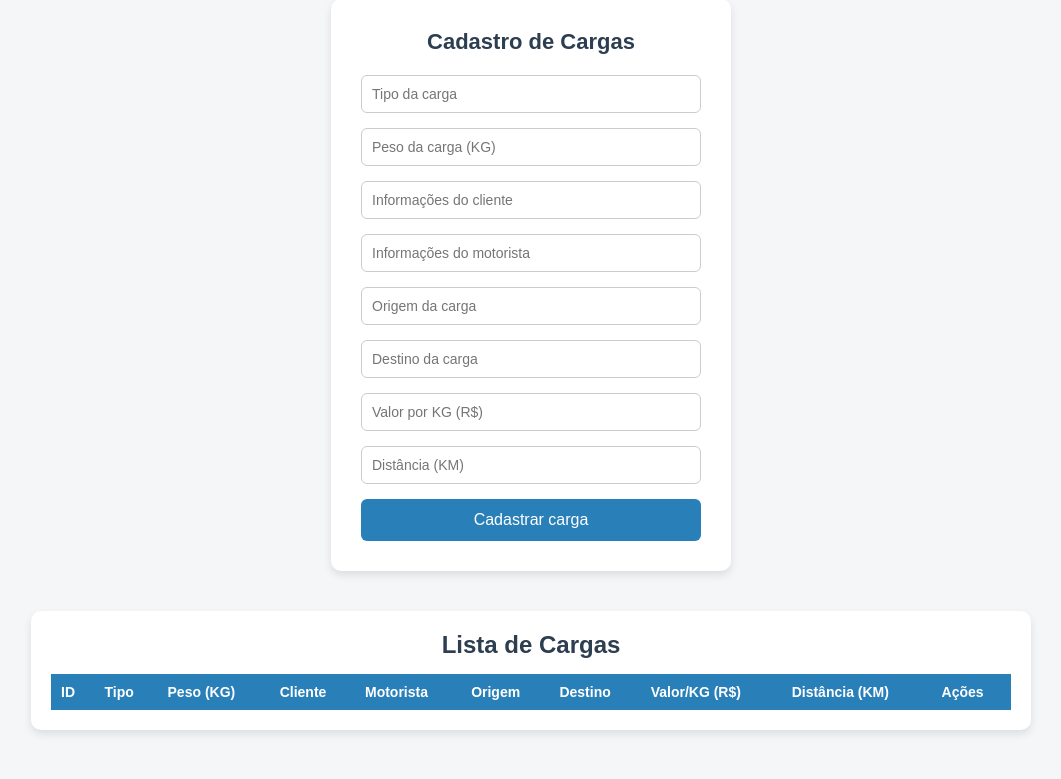
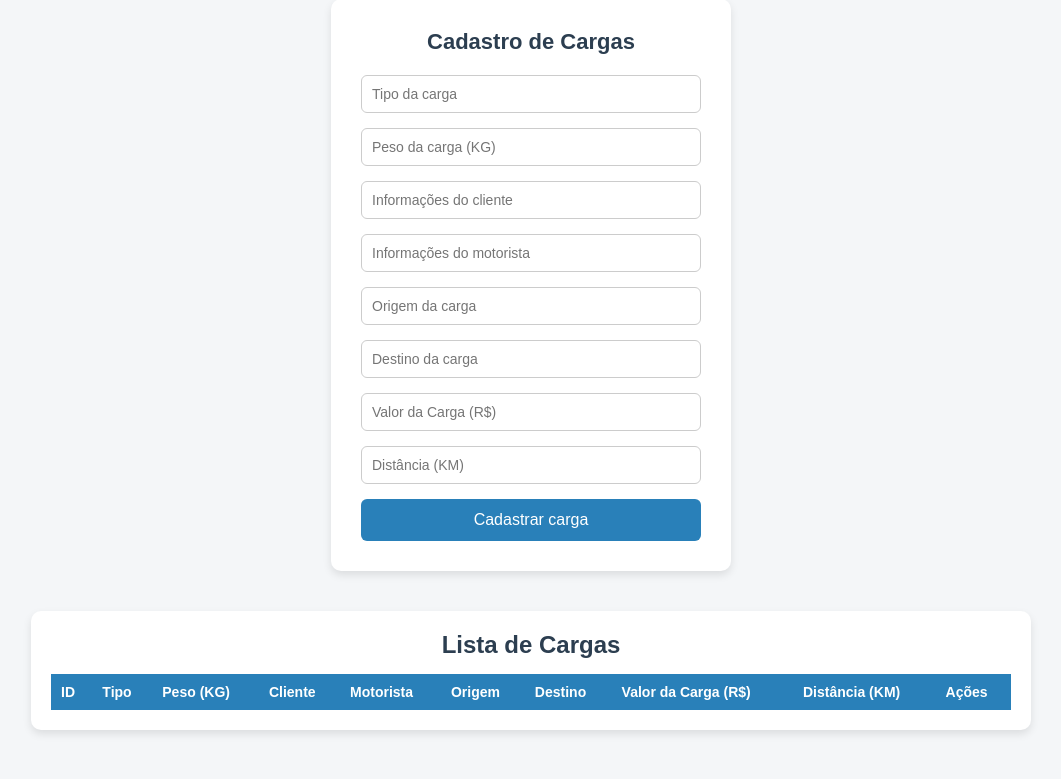
Before and after one commit to luizotavio26/Projeto---Software-Product, a Flask app: page / in a window 1280 px wide. Shown: the part 21-800 px from the top of the page, without its empty margins (109-1170 px from the left). Run offline with Flask 3, Linux system fonts and the light colour scheme; data that the repository does not hold is empty.

Commit message:
Fix: Alteração no HTML

```diff
--- a/Templates/manifesto_carga.html
+++ b/Templates/manifesto_carga.html
@@ -36,7 +36,7 @@
                 <input type="text" id="destino_carga" placeholder="Destino da carga">
             </div>
             <div class="textfield">
-                <input type="number" id="valor_kg" placeholder="Valor por KG (R$)">
+                <input type="number" id="valor_kg" placeholder="Valor da Carga (R$)">
             </div>
             <div class="textfield">
                 <input type="number" id="distancia" placeholder="Distância (KM)">
@@ -57,7 +57,7 @@
                     <th>Motorista</th>
                     <th>Origem</th>
                     <th>Destino</th>
-                    <th>Valor/KG (R$)</th>
+                    <th>Valor da Carga (R$)</th>
                     <th>Distância (KM)</th>
                     <th>Ações</th>
                 </tr>
```
Also changed, not shown: README.md, images/Diagrama de Deployment.jpg.
